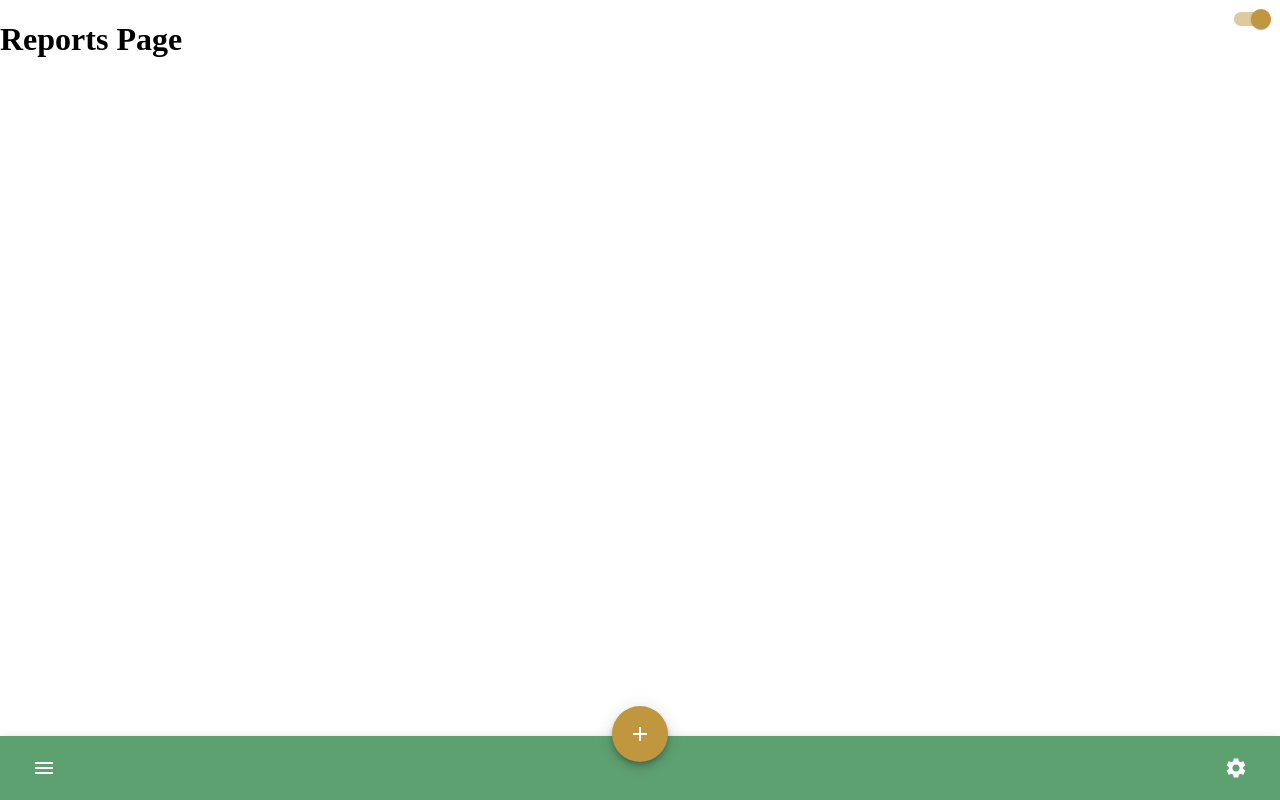
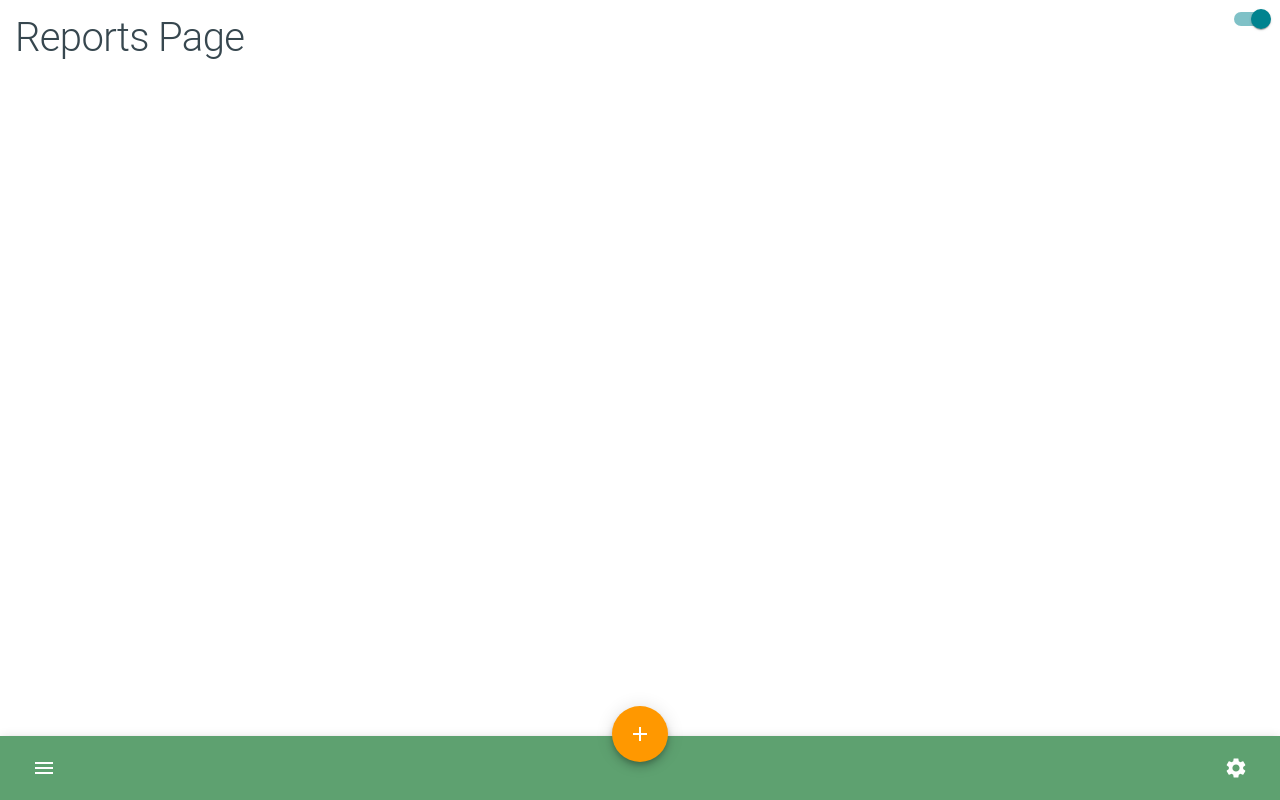
Before and after one commit to malakivandas/city-keep, a React (Create React App) app in the folder client/: page / in a window 1280 px wide. Both pictures are taken after a click on the element 1241 px from the left and 19 px from the top of the page. Built offline with nearby package versions, Linux system fonts and the light colour scheme; the HTML template or start-up script is replaced by a standard one.

Commit message:
preTheme & color changes

```diff
--- a/client/src/components/dev/AuthSwitch.jsx
+++ b/client/src/components/dev/AuthSwitch.jsx
@@ -15,7 +15,7 @@ const AuthSwitch = ({ checked, onChange }) => {
     <StyledSwitch
       checked={checked}
       onChange={onChange}
-      color="secondary"
+      color="construction"
     />
   );
 };
--- a/client/src/components/pages/ReportsPage.jsx
+++ b/client/src/components/pages/ReportsPage.jsx
@@ -1,9 +1,11 @@
 import React from 'react';
+
+import { Typography } from '@mui/material';
 
 const ReportsPage = () => {
   return (
     <div>
-      <h1>Reports Page</h1>
+      <Typography variant="h1">Reports Page</Typography>
     </div>
   );
 };
--- a/client/src/components/pages/SettingsPage.jsx
+++ b/client/src/components/pages/SettingsPage.jsx
@@ -1,9 +1,11 @@
 import React from 'react';
+
+import { Typography } from '@mui/material';
 
 const SettingsPage = () => {
   return (
     <div>
-      <h1>Settings Page</h1>
+      <Typography variant="h1">Settings Page</Typography>
     </div>
   );
 };
--- a/client/src/theme/theme.jsx
+++ b/client/src/theme/theme.jsx
@@ -2,19 +2,32 @@ import { createTheme } from '@mui/material/styles';
 
 import LinkBehavior from './LinkBehaviour';
 
-let theme = createTheme({
+const preTheme = createTheme({
   palette: {
     primary: {
       main: '#5ea170',
     },
     secondary: {
-      main: '#c0963f',
+      main: '#ff9800',
       contrastText: '#fff',
+    },
+    construction: {
+      main: '#00838f',
+      light: '#4fb3bf',
+      dark: '#005662',
+      constrastText: '#fff',
+    },
+  },
+  typography: {
+    h1: {
+      fontSize: '40px',
+      color: '#37474f',
+      padding: '15px',
     },
   },
 });
 
-theme = createTheme(theme, {
+const theme = createTheme(preTheme, {
   components: {
     MuiLink: {
       defaultProps: {
```
